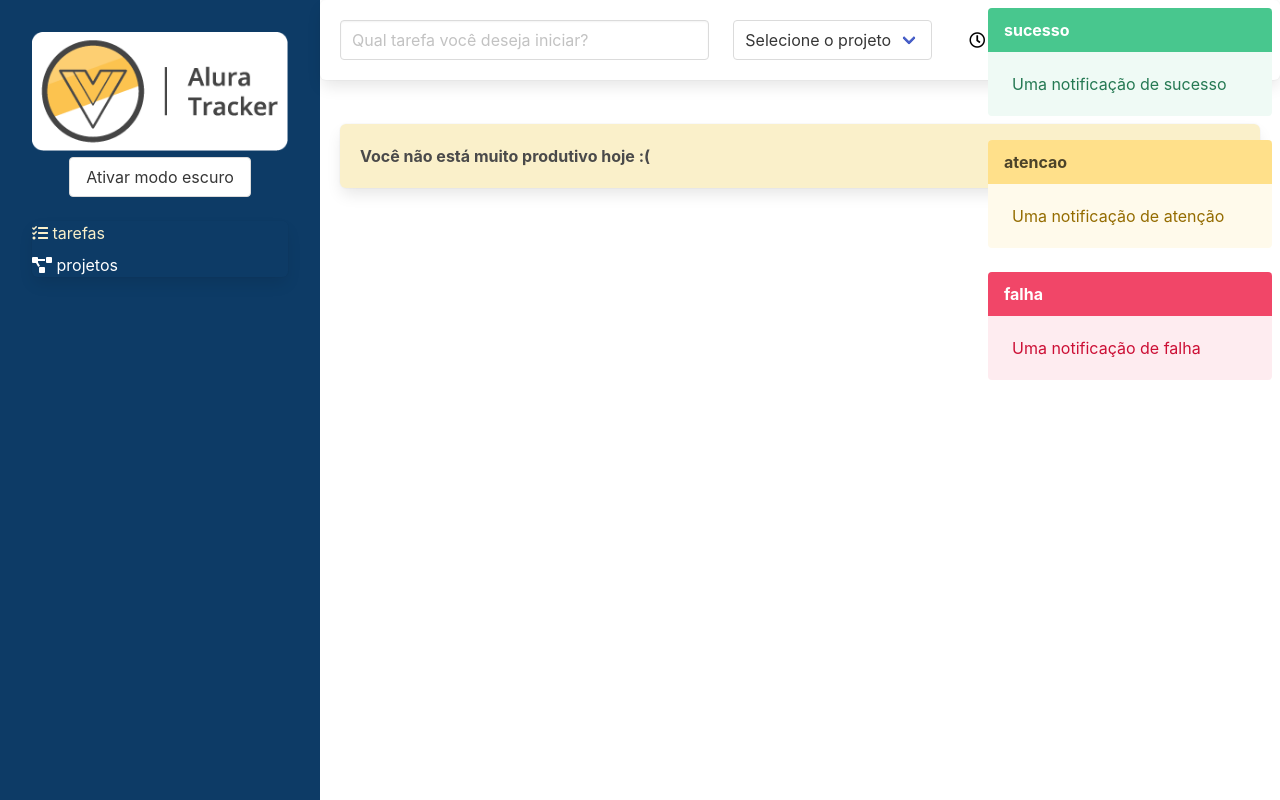
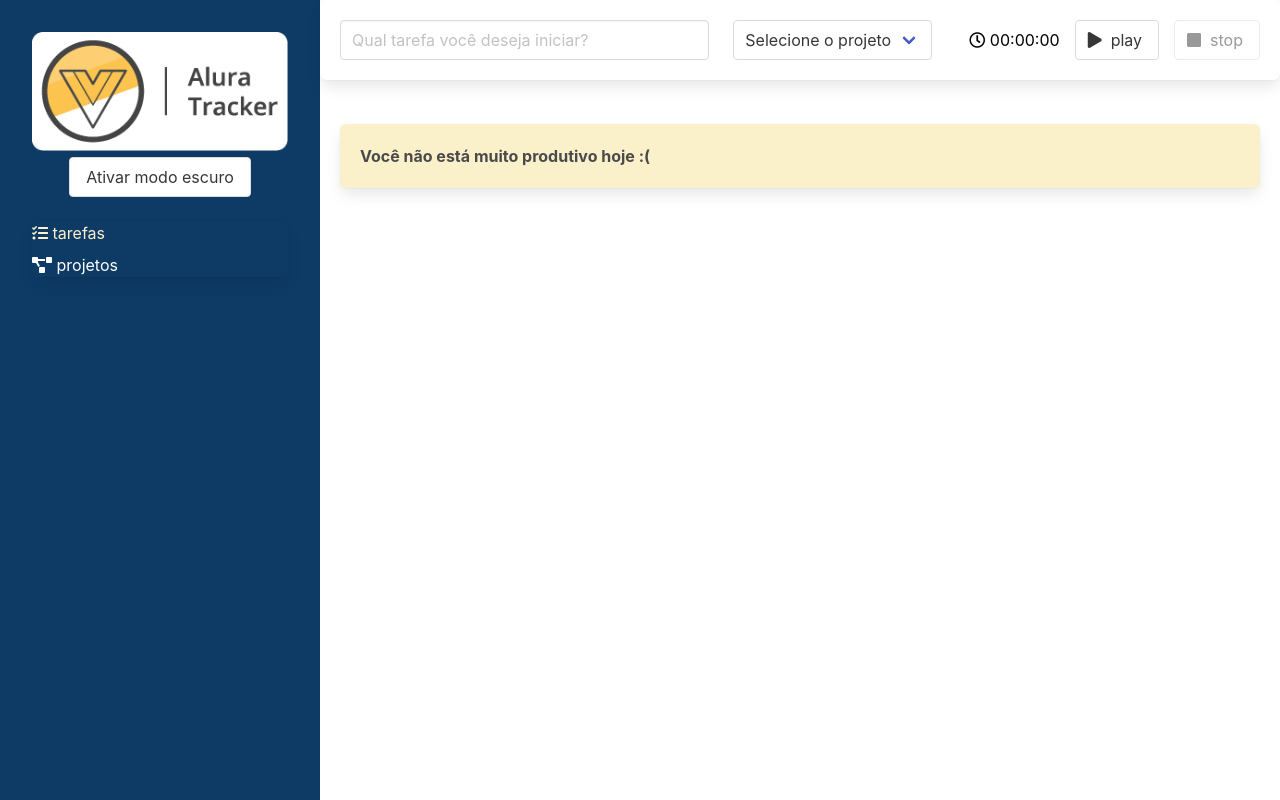
Before and after one commit to StefannyTavares/Projeto-VueJs3, a Vue app: page / in a window 1280 px wide. Built offline with nearby package versions, Linux system fonts and the light colour scheme.

Commit message:
Removed  notification

```diff
--- a/src/store/index.ts
+++ b/src/store/index.ts
@@ -1,8 +1,8 @@
 import IProjeto from "@/interfaces/IProjeto";
 import { createStore, Store, useStore as vuexUseStore } from "vuex";
 import { InjectionKey } from 'vue'
-import { ADICIONA_PROJETO, ALTERA_PROJETO, EXCLUIR_PROJETO } from "./tipo-mutacoes";
-import { INotificacao, TipoNotificacao } from "@/interfaces/INotificacao";
+import { ADICIONA_PROJETO, ALTERA_PROJETO, EXCLUIR_PROJETO, NOTIFICAR } from "./tipo-mutacoes";
+import { INotificacao } from "@/interfaces/INotificacao";
 
 interface Estado {
     projetos: IProjeto[]
@@ -14,26 +14,7 @@ export const key: InjectionKey<Store<Estado>> = Symbol()
 export const store = createStore<Estado>({
     state: {
         projetos: [],
-        notificacoes: [
-            {
-                id: 1,
-                texto: 'Uma notificação de sucesso',
-                titulo: 'sucesso',
-                tipo: TipoNotificacao.SUCESSO
-            },
-            {
-                id: 2,
-                texto: 'Uma notificação de atenção',
-                titulo: 'atencao',
-                tipo: TipoNotificacao.ATENCAO
-            },
-            {
-                id: 3,
-                texto: 'Uma notificação de falha',
-                titulo: 'falha',
-                tipo: TipoNotificacao.FALHA
-            }
-        ]
+        notificacoes: []
     },
     mutations: {
         [ADICIONA_PROJETO](state, nomeDoProjeto: string) {
@@ -49,6 +30,14 @@ export const store = createStore<Estado>({
         },
         [EXCLUIR_PROJETO](state, id: string) {
             state.projetos = state.projetos.filter(proj => proj.id != id)
+        },
+        [NOTIFICAR] (state, novaNotificacao: INotificacao){
+            novaNotificacao.id = new Date().getTime()
+            state.notificacoes.push(novaNotificacao)
+
+            setTimeout(() =>{
+                state.notificacoes = state.notificacoes.filter(notificacao => notificacao.id != novaNotificacao.id)
+            }, 3000)
         }
     }
 })
--- a/src/store/tipo-mutacoes.ts
+++ b/src/store/tipo-mutacoes.ts
@@ -1,3 +1,5 @@
 export const ADICIONA_PROJETO = 'ADICIONA_PROJETO'
 export const ALTERA_PROJETO = 'ALTERA_PROJETO'
 export const EXCLUIR_PROJETO = 'EXCLUIR_PROJETO'
+
+export const NOTIFICAR = 'NOTIFICAR'
--- a/src/views/Projetos/Formulario.vue
+++ b/src/views/Projetos/Formulario.vue
@@ -20,8 +20,8 @@
 <script lang="ts">
 import { useStore } from "@/store";
 import { defineComponent } from "vue";
-
-import { ALTERA_PROJETO, ADICIONA_PROJETO } from '@/store/tipo-mutacoes'
+import { ALTERA_PROJETO, ADICIONA_PROJETO, NOTIFICAR } from '@/store/tipo-mutacoes'
+import { TipoNotificacao } from "@/interfaces/INotificacao";
 
 export default defineComponent({
   name: "Formulario",
@@ -52,6 +52,11 @@ export default defineComponent({
         this.store.commit(ADICIONA_PROJETO, this.nomeDoProjeto)
       }
       this.nomeDoProjeto = "";
+      this.store.commit(NOTIFICAR,{
+        titulo: 'Novo projeto salvo',
+        texto: 'Pronto :) seu projeto está disponível',
+        tipo: TipoNotificacao.SUCESSO
+      })
       this.$router.push('/projetos')
     },
   },
```
